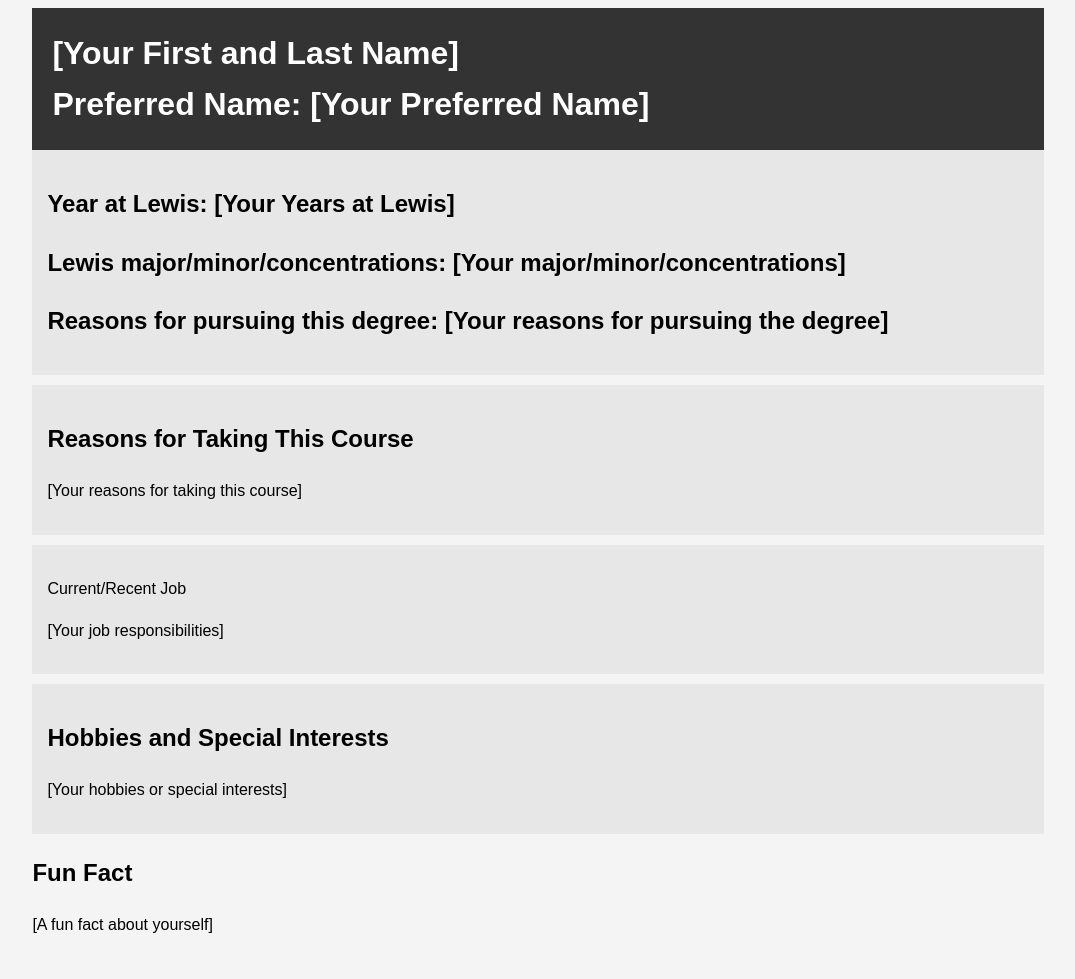
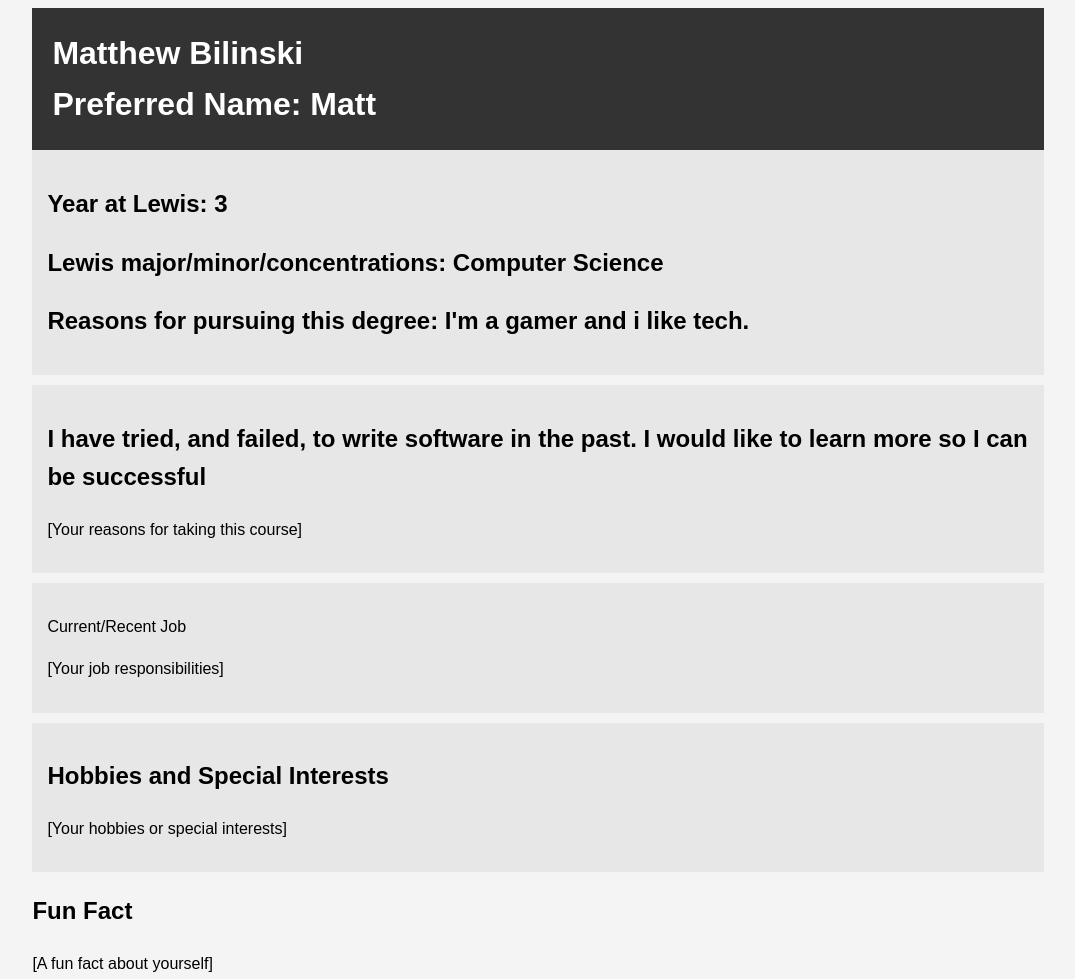
Before and after one commit to Mattbil2003/introductions, a plain HTML site: page index.html in a window 1280 px wide. Shown: the whole page, without its empty margins (102-1177 px from the left). Drawn offline with Linux system fonts and the light colour scheme.

Commit message:
Update Matthew and Matt

```diff
--- a/index.html
+++ b/index.html
@@ -31,18 +31,18 @@
 <body>
     <div class="container">
         <header class="main-info">
-            <h1>[Your First and Last Name]</h1>
-            <h1>Preferred Name: [Your Preferred Name]</h1>
+            <h1>Matthew Bilinski</h1>
+            <h1>Preferred Name: Matt</h1>
         </header>
 
         <section class="lewis">
-			<h2>Year at Lewis: [Your Years at Lewis]</h2>
-			<h2>Lewis major/minor/concentrations: [Your major/minor/concentrations]</h2>
-			<h2>Reasons for pursuing this degree: [Your reasons for pursuing the degree]</h2>
+			<h2>Year at Lewis: 3</h2>
+			<h2>Lewis major/minor/concentrations: Computer Science</h2>
+			<h2>Reasons for pursuing this degree: I'm a gamer and i like tech.</h2>
         </section>
 
 		<section class="course">
-            <h2>Reasons for Taking This Course</h2>
+            <h2>I have tried, and failed, to write software in the past. I would like to learn more so I can be successful</h2>
             <p>[Your reasons for taking this course]</p>
         </section>
 
```
